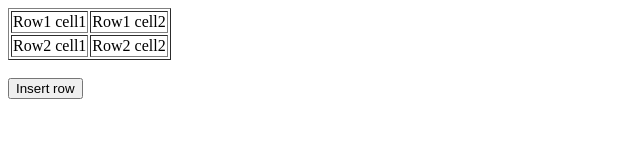
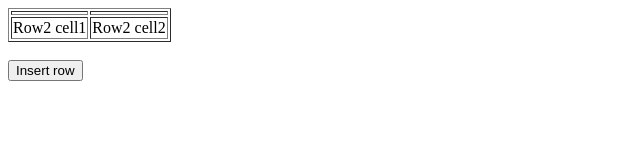
Before and after one commit to acciojob/create-table-1-voyagerdev26, a website: page main.html in a window 1280 px wide. Shown: the whole page, without its empty margins (0-640 px from the left). Drawn offline with Linux system fonts and the light colour scheme.

Commit message:
created a submission

```diff
--- a/main.html
+++ b/main.html
@@ -10,8 +10,8 @@
 
 <body>
 	<table id="sampleTable" border="1">
-		<tr><td>Row1 cell1</td>
-		<td>Row1 cell2</td></tr>
+		<tr><td></td>
+		<td></td></tr>
 		<tr><td>Row2 cell1</td>
 		<td>Row2 cell2</td></tr>
 	</table><br>
```
